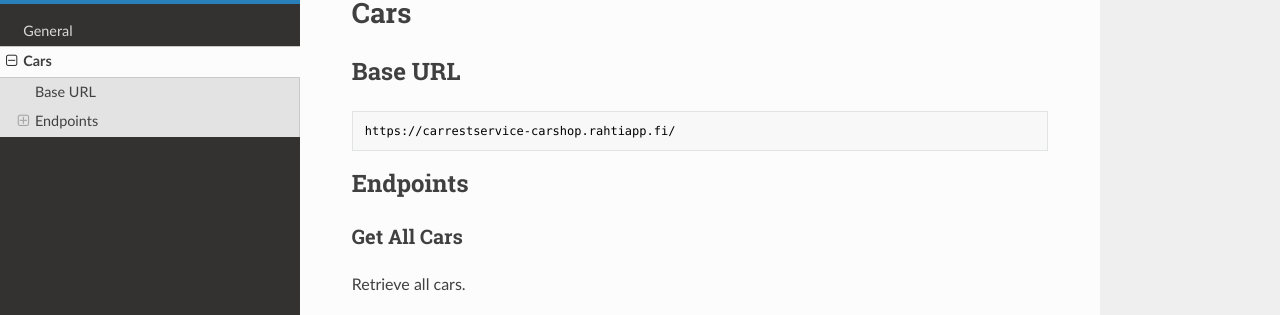
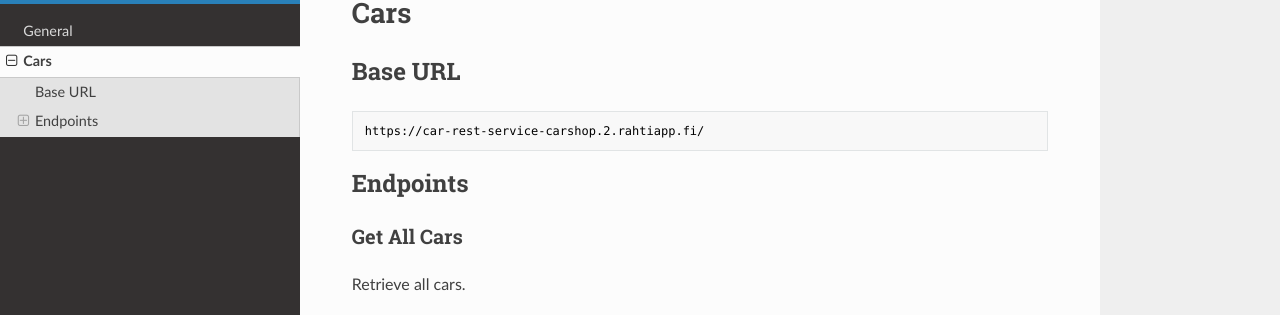
Before and after one commit to juhahinkula/carshopdocs, an MkDocs documentation site: the page built from docs/cars.md, in a window 1280 px wide and 900 px high. Shown: the part 105-420 px from the top of the window. Built offline with MkDocs 1.6.1, drawn with Linux system fonts in a browser that asks for light colours; nearby versions of some CDN libraries; a script that is not in the unit is left out; some of the changed lines change nothing that is shown.

Commit message:
Update cars.md
Url fixed

````diff
--- a/docs/cars.md
+++ b/docs/cars.md
@@ -2,7 +2,7 @@
 
 ## Base URL
 ```
-https://carrestservice-carshop.rahtiapp.fi/
+https://car-rest-service-carshop.2.rahtiapp.fi/
 ```
 ## Endpoints
 
````
